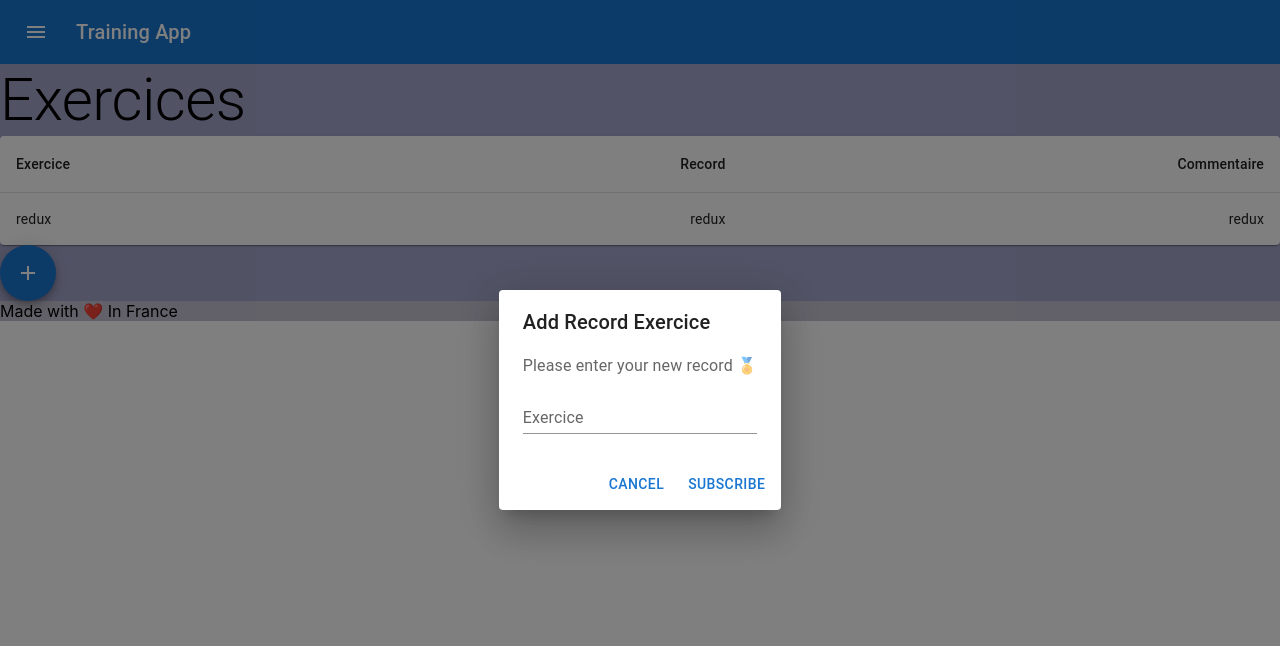
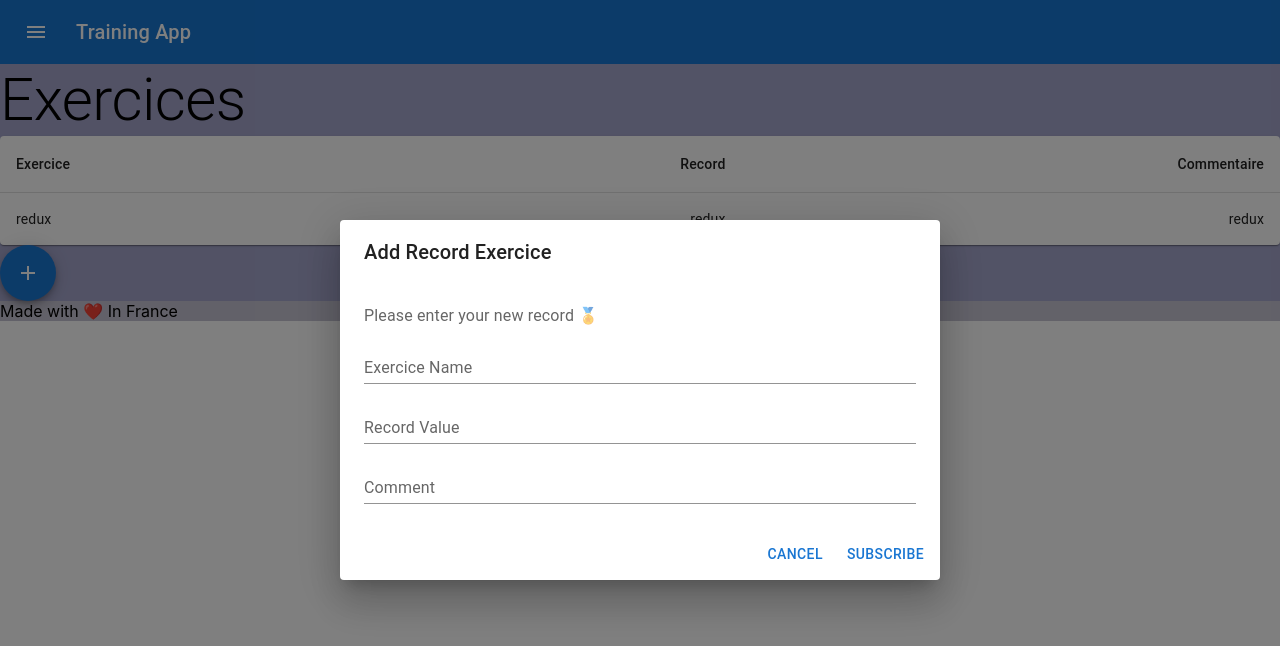
Before and after one commit to LucasVivas/training-app, a React (Create React App) app: page / in a window 1280 px wide. Both pictures are taken after a click on the button 28 px from the left and 273 px from the top of the page. Shown: the top 646 px of the page. Built offline with nearby package versions, Linux system fonts and the light colour scheme.

Commit message:
fix form with redux

```diff
--- a/package.json
+++ b/package.json
@@ -16,6 +16,7 @@
     "prop-types": "^15.8.1",
     "react": "^18.1.0",
     "react-dom": "^18.1.0",
+    "react-hook-form": "^7.40.0",
     "react-redux": "^8.0.5",
     "web-vitals": "^2.1.4"
   },
--- a/src/components/base/AddExerciceForm/AddExerciceForm.jsx
+++ b/src/components/base/AddExerciceForm/AddExerciceForm.jsx
@@ -7,39 +7,96 @@ import DialogActions from '@mui/material/DialogActions';
 import DialogContent from '@mui/material/DialogContent';
 import DialogContentText from '@mui/material/DialogContentText';
 import DialogTitle from '@mui/material/DialogTitle';
+import { useForm } from 'react-hook-form';
 
-function AddExerciceForm({ open, handleClose }) {
+/* eslint-disable react/jsx-props-no-spreading */
+function AddExerciceForm({ open, handleClose, onClose }) {
+  const {
+    register,
+    handleSubmit,
+    formState: { errors }
+  } = useForm();
+
+  const exerciceToAdd = {
+    name: 'added',
+    record: 'added',
+    comment: 'added'
+  };
+
   return (
-    <Dialog open={open} onClose={handleClose}>
+    <Dialog
+      open={open}
+      onClose={(event, reason) => {
+        // eslint-disable-next-line
+        console.log(event, reason);
+        onClose(exerciceToAdd);
+      }}
+    >
       <DialogTitle>Add Record Exercice</DialogTitle>
+      <form
+        onSubmit={handleSubmit((data) => {
+          onClose(data);
+          handleClose();
+        })}
+      >
         <DialogContent>
           <DialogContentText>Please enter your new record 🏅</DialogContentText>
+
           <TextField
             autoFocus
             margin="dense"
             id="name"
-          label="Exercice"
+            label="Exercice Name"
             type="text"
             fullWidth
             variant="standard"
+            {...register('name', { required: true })}
+          />
+          {errors.name && <p>Exercice name is required.</p>}
+
+          <TextField
+            autoFocus
+            margin="dense"
+            id="record"
+            label="Record Value"
+            type="text"
+            fullWidth
+            variant="standard"
+            {...register('record', { required: true })}
+          />
+          {errors.record && <p>The record value is required.</p>}
+          <TextField
+            autoFocus
+            margin="dense"
+            id="comment"
+            label="Comment"
+            type="text"
+            fullWidth
+            variant="standard"
+            {...register('comment')}
           />
         </DialogContent>
         <DialogActions>
           <Button onClick={handleClose}>Cancel</Button>
-        <Button onClick={handleClose}>Subscribe</Button>
+          <Button type="submit" onClick={handleClose}>
+            Subscribe
+          </Button>
         </DialogActions>
+      </form>
     </Dialog>
   );
 }
 
 AddExerciceForm.propTypes = {
   open: Proptypes.bool,
-  handleClose: Proptypes.func
+  handleClose: Proptypes.func,
+  onClose: Proptypes.func
 };
 
 AddExerciceForm.defaultProps = {
   open: null,
-  handleClose: null
+  handleClose: null,
+  onClose: null
 };
 
 export default AddExerciceForm;
--- a/src/components/base/BaseMain/BaseMain.jsx
+++ b/src/components/base/BaseMain/BaseMain.jsx
@@ -2,7 +2,7 @@ import React, { useState } from 'react';
 import './BaseMain.css';
 import Typography from '@mui/material/Typography';
 import { useDispatch } from 'react-redux';
-import { add } from '../../../store/reducers/ExercicesSlice';
+import { exerciceAdded } from '../../../store/reducers/ExercicesSlice';
 import AddExerciceForm from '../AddExerciceForm';
 import ExerciceList from '../ExerciceList';
 import AddButton from '../AddButton/AddButton';
@@ -16,12 +16,14 @@ function BaseMain() {
     setOpenAddForm(true);
   };
 
-  const handleClose = (exercicePayload) => {
-    dispatch({
-      type: add,
-      payload: exercicePayload
-    });
+  const handleClose = () => {
     setOpenAddForm(false);
+  };
+
+  const onClose = (exercicePayload) => {
+    // eslint-disable-next-line
+    console.log('onclose', exercicePayload);
+    dispatch(exerciceAdded(exercicePayload));
   };
 
   return (
@@ -31,7 +33,11 @@ function BaseMain() {
       </Typography>
       <ExerciceList />
       <AddButton onClick={handleClickOpenAddForm} />
-      <AddExerciceForm open={openAddForm} handleClose={handleClose} />
+      <AddExerciceForm
+        open={openAddForm}
+        handleClose={handleClose}
+        onClose={onClose}
+      />
     </div>
   );
 }
--- a/src/store/reducers/ExercicesSlice.js
+++ b/src/store/reducers/ExercicesSlice.js
@@ -12,12 +12,12 @@ export const ExerciceSlice = createSlice({
   name: 'exercices',
   initialState,
   reducers: {
-    add: (state, action) => {
+    exerciceAdded: (state, action) => {
       state.push(action.payload);
     }
   }
 });
 
-export const { add } = ExerciceSlice.actions;
+export const { exerciceAdded } = ExerciceSlice.actions;
 
 export default ExerciceSlice.reducer;
```
Also changed, not shown: 1 other file (tests, documents, lock files or other folders). Lines whose indentation alone changed are shown as unchanged.
